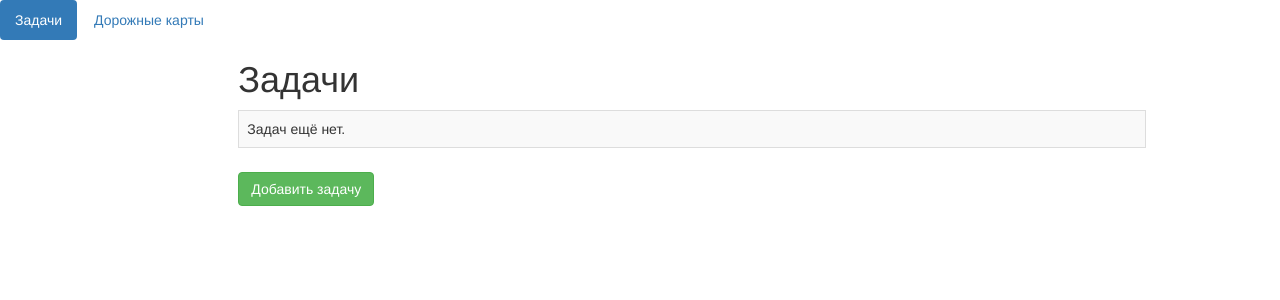
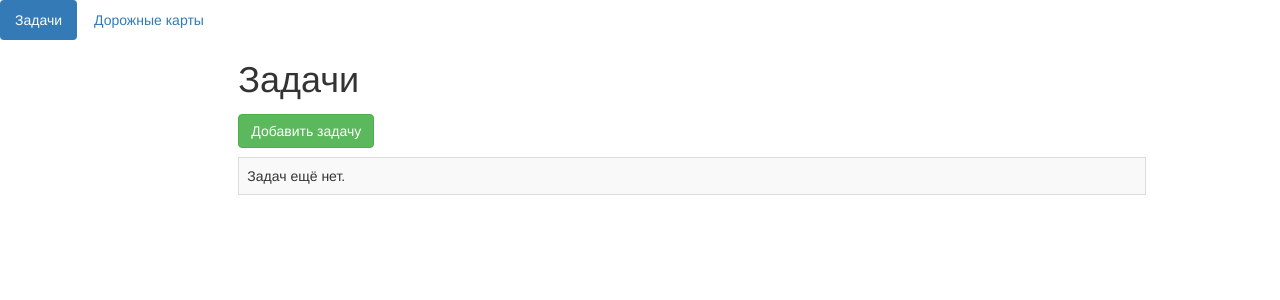
Before and after one commit to AKS-team/py-technoatom, a Django app: page /task/all/ in a window 1280 px wide. Shown: the top 300 px of the page. Run offline with Django 3.2, Linux system fonts and the light colour scheme; data that the repository does not hold is empty; some libraries are stand-ins or nearby versions.

Commit message:
change control buttons style

```diff
--- /dev/null
+++ b/task_tracker/tasks/static/css/base.css
@@ -0,0 +1,3 @@
+a.control-btn {
+    margin-bottom: 1%;
+}
--- a/task_tracker/tasks/templates/base.html
+++ b/task_tracker/tasks/templates/base.html
@@ -1,3 +1,5 @@
+{% load static %}
+
 <!doctype html>
 
 <html lang="ru">
@@ -7,6 +9,7 @@
     <title>Трекер задач</title>
 
     <link rel="stylesheet" href="https://maxcdn.bootstrapcdn.com/bootstrap/3.3.7/css/bootstrap.min.css">
+    <link rel="stylesheet" href="{% static 'css/base.css' %}">
     {% block styles %}{% endblock %}
 
     <!--[if lt IE 9]>
--- a/task_tracker/tasks/templates/tasks/roadmap_detail.html
+++ b/task_tracker/tasks/templates/tasks/roadmap_detail.html
@@ -13,6 +13,6 @@
 {% endblock %}
 
 {% block control_buttons %}
-<a href={% url 'roadmap-delete' pk=object.id %} role="button" class="btn btn-danger">Удалить карту</a>
-<a href={% url 'roadmap-statistic' pk=object.id %} role="button" class="btn btn-info">Статистика за год</a>
+<a href={% url 'roadmap-delete' pk=object.id %} role="button" class="btn btn-danger control-btn">Удалить карту</a>
+<a href={% url 'roadmap-statistic' pk=object.id %} role="button" class="btn btn-info control-btn">Статистика за год</a>
 {% endblock control_buttons %}
--- a/task_tracker/tasks/templates/tasks/task_list.html
+++ b/task_tracker/tasks/templates/tasks/task_list.html
@@ -12,6 +12,11 @@
 
 {% block content %}
     <h1>{% block table_title %}Задачи{% endblock %}</h1>
+
+    {% block control_buttons %}
+        <a href={% url 'task-create' %} role="button" class="btn btn-success control-btn">Добавить задачу</a>
+    {% endblock control_buttons %}
+
     <table class="table table-striped table-bordered">
         {% for task in object_list %}
         {% if forloop.first %}
@@ -49,7 +54,4 @@
         </tr>
         {% endfor %}
     </table>
-    {% block control_buttons %}
-    <a href={% url 'task-create' %} role="button" class="btn btn-success">Добавить задачу</a>
-    {% endblock control_buttons %}
 {% endblock %}
```
Also changed, not shown: task_tracker/tasks/templates/tasks/roadmap_list.html (+4 -4 lines).
